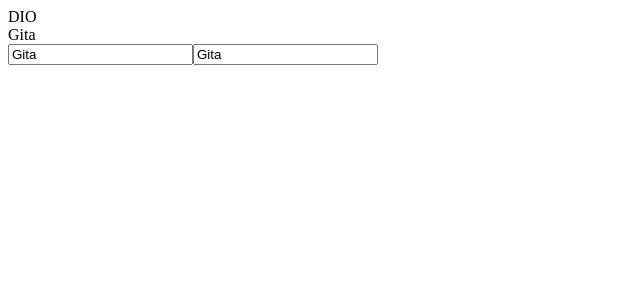
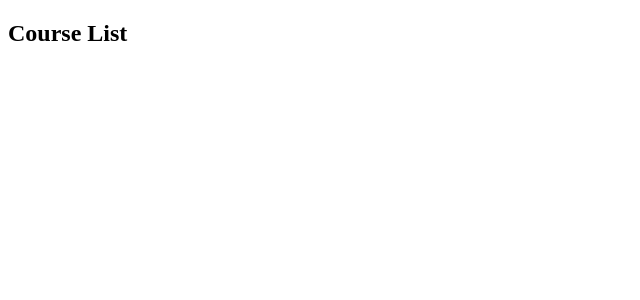
Before and after one commit to robsoneducardo/DIO_angular, an Angular app: page / in a window 1280 px wide. Shown: the top 300 px of the page, without its empty margins (0-640 px from the left). Built offline with nearby package versions, Linux system fonts and the light colour scheme.

Commit message:
created component post list

```diff
--- a/src/app/app.component.html
+++ b/src/app/app.component.html
@@ -1,7 +1,5 @@
-{{ title }}
-<br/>
-{{ name }}
-<br/>
-<!-- one way / two way data binding -->
-<input [ngModel]="name" name="name">
-<input [(ngModel)]="name" name="name">
+<div class="container">
+
+  <app-course-list></app-course-list>
+
+</div>
--- a/src/app/app.module.ts
+++ b/src/app/app.module.ts
@@ -3,10 +3,12 @@
 import { FormsModule } from '@angular/forms';
 
 import { AppComponent } from './app.component';
+import {CourseListComponent} from "./courses/course-list.component";
 
 @NgModule({
   declarations: [
-    AppComponent
+    AppComponent,
+    CourseListComponent
   ],
   imports: [
     BrowserModule,
--- /dev/null
+++ b/src/app/courses/course-list.component.html
@@ -0,0 +1 @@
+<h2> Course List </h2>
```
Also changed, not shown: src/app/courses/course-list.component.ts (added, +11 -0 lines).
